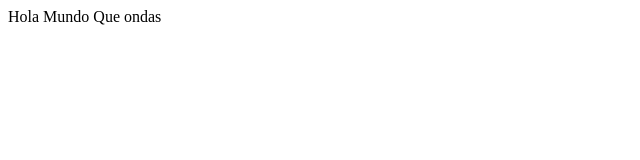
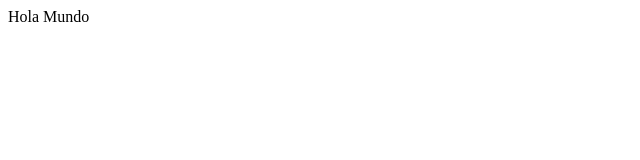
Before and after one commit to konkkeror/hola-mundo-dw, a plain HTML site: page index.html in a window 1280 px wide. Shown: the full height of the page, 0-640 px from the left. Drawn offline with Linux system fonts and the light colour scheme.

Commit message:
Elimine la linea

```diff
--- a/index.html
+++ b/index.html
@@ -8,6 +8,5 @@
 </head>
 <body>
     Hola Mundo
-    Que ondas
 </body>
 </html>
```
